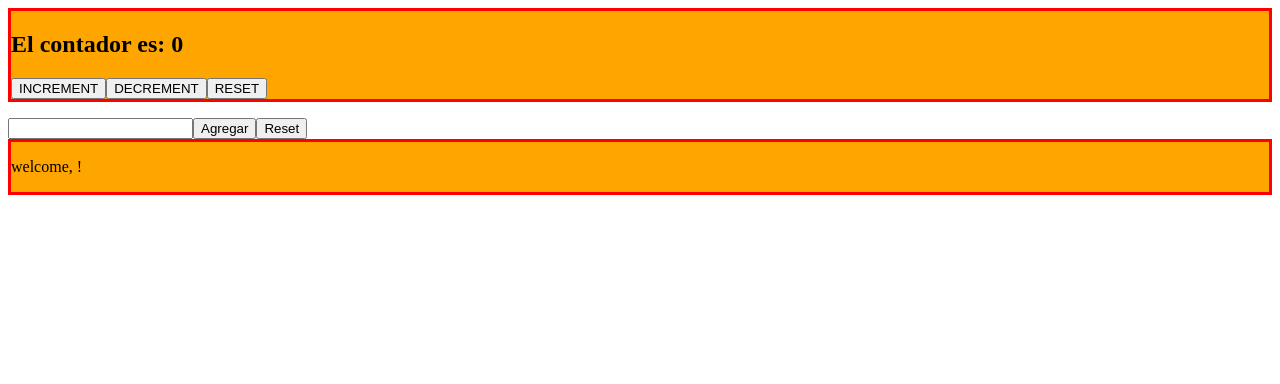
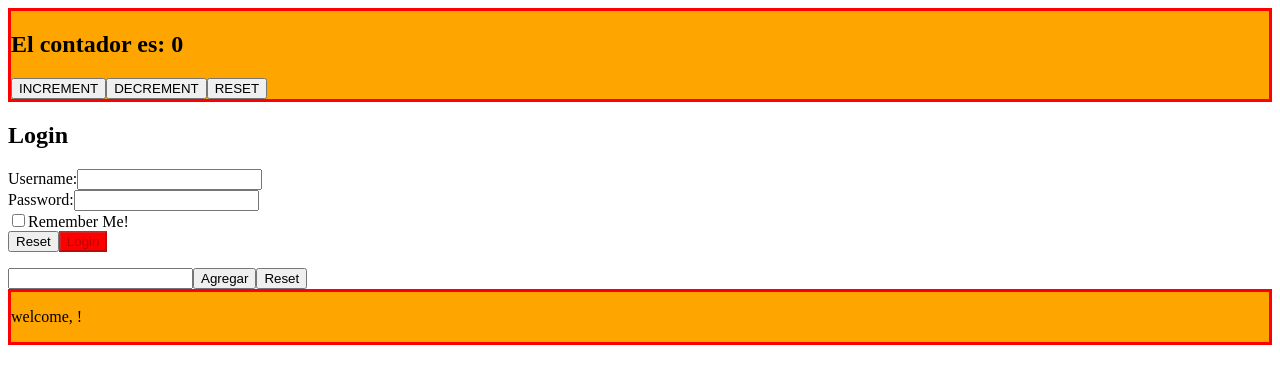
Before and after one commit to MarcosMarcoski/Ejercicios-React, a React (Vite) app in the folder vite-project/ejercicios/: page / in a window 1280 px wide. Shown: the top 384 px of the page. Built offline with nearby package versions, Linux system fonts and the light colour scheme.

Commit message:
ejercicio 62

```diff
--- a/vite-project/ejercicios/src/App.jsx
+++ b/vite-project/ejercicios/src/App.jsx
@@ -10,9 +10,8 @@ import { Formulario } from "./componentes/Formuario";
 import { Colors } from "./componentes/Colors";
 import { UncontrolledLogin } from "./componentes/UncontrolledForm";
 import { FocusableInput } from "./componentes/FocusableInput";
-import {StrictMode} from "./componentes/StrictMode";
+import { StrictMode } from "./componentes/StrictMode";
 import { TodoList } from "./componentes/TodoList";
-
 
 export function App() {
   return (
@@ -26,8 +25,7 @@ export function App() {
 
       {/* <InteractiveWelcome /> */}
 
-      {/* <Login /> */}
-
+      <Login />
       {/* <Formulario /> */}
 
       {/* <Colors /> */}
@@ -38,8 +36,8 @@ export function App() {
 
       {/* <StrictMode/> */}
 
-      <TodoList/>
-      <Welcome/>
+      <TodoList />
+      <Welcome />
     </div>
   );
 }
--- a/vite-project/ejercicios/src/componentes/Login.jsx
+++ b/vite-project/ejercicios/src/componentes/Login.jsx
@@ -32,6 +32,9 @@ export function Login({ onLogin }) {
       onLogin({ username, password });
     }
   };
+  const MyStyle ={
+    backgroundColor: password.length < 8 ? 'red' : 'green'
+  }
 
   return (
     <div>
@@ -63,7 +66,7 @@ export function Login({ onLogin }) {
           <button type="button" onClick={handleResetClick}>
             Reset
           </button>
-          <button type="submit" disabled={isButtonDisabled}>
+          <button type="submit" disabled={isButtonDisabled} style={MyStyle}>
             Login
           </button>
         </div>
```
